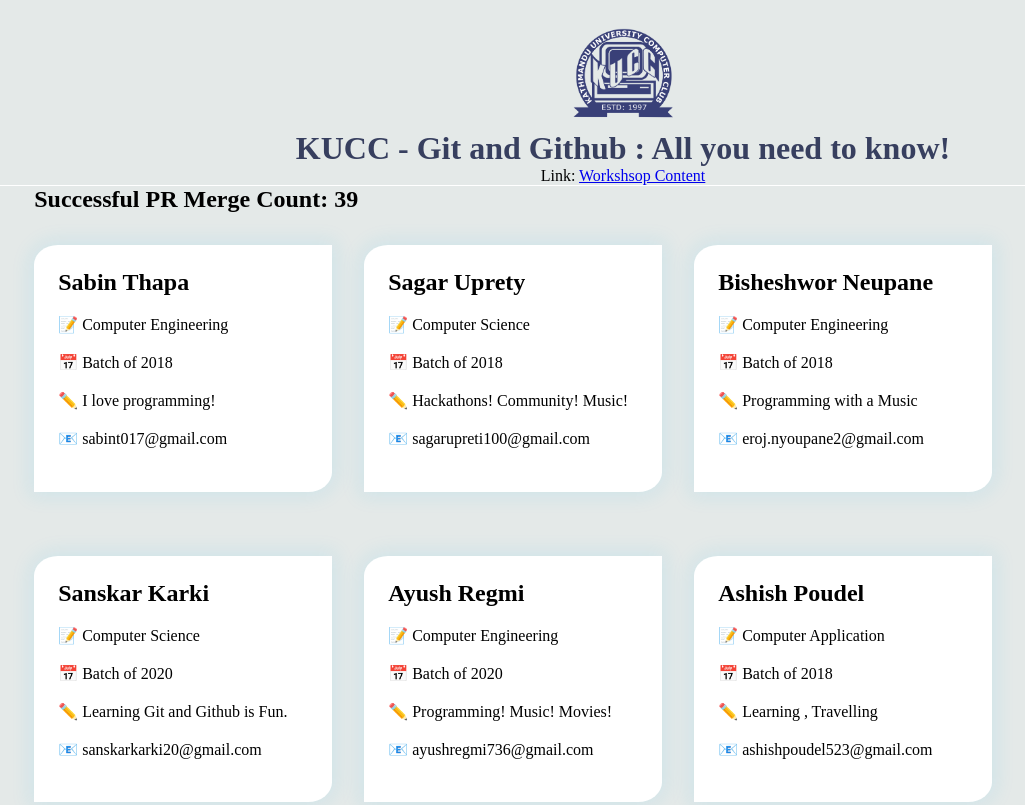
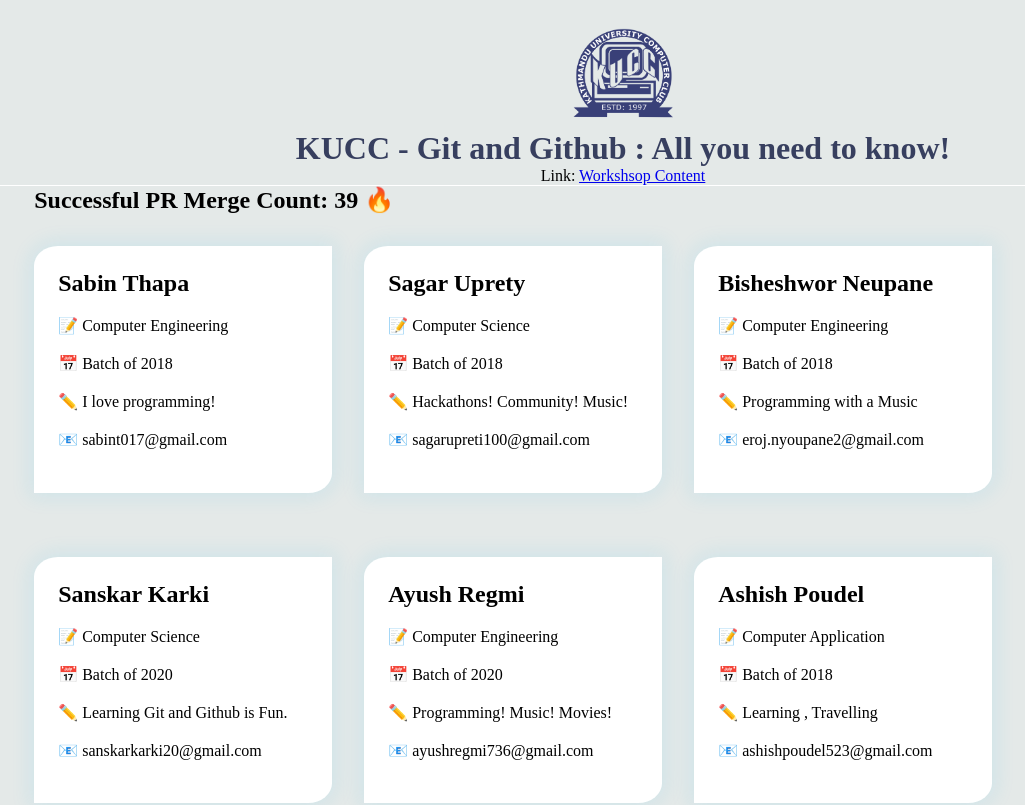
Before and after one commit to kucc1997/git-github-workshop-2022, a React (Create React App) app: page / in a window 1280 px wide. Shown: the top 805 px of the page, without its empty margins (17-1042 px from the left). Built offline with nearby package versions, Linux system fonts and the light colour scheme.

Commit message:
Update App.js

```diff
--- a/src/App.js
+++ b/src/App.js
@@ -10,7 +10,7 @@
     <div className="App">
       <Header />
       <div className="main-content">
-        <h2>Successful PR Merge Count: {Participants.length}</h2>
+        <h2>Successful PR Merge Count: {Participants.length} 🔥</h2>
         <div className="card-list">
           {Participants.map((participant) => {
             return (
```
